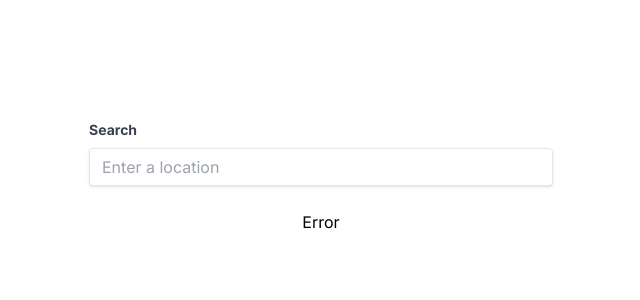
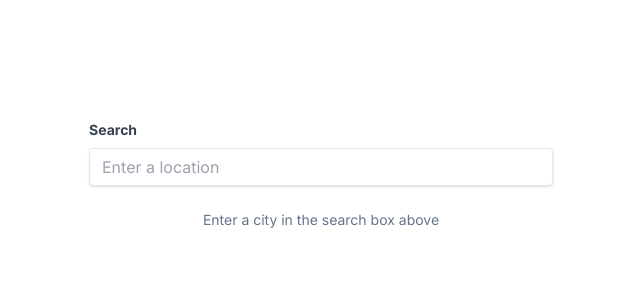
Before and after one commit to Allott/basic-weather-app, a Next.js app: page / in a window 1280 px wide. Shown: the top 300 px of the page, without its empty margins (319-959 px from the left). Built offline with nearby package versions, Linux system fonts and the light colour scheme; no server answers.

Commit message:
some RQ config

```diff
--- a/src/components/WeatherDisplay/index.tsx
+++ b/src/components/WeatherDisplay/index.tsx
@@ -3,6 +3,7 @@ import getWeather from "../../services/api/getWeather"
 import Weather from "./Weather"
 import Location from "./Location"
 import { type WeatherType } from '../../types/Weather'
+import P from "../P"
 
 type WeatherDisplayProps = {
     location: string
@@ -10,10 +11,16 @@ type WeatherDisplayProps = {
 
 const WeatherDisplay = ({ location }: WeatherDisplayProps) => {
 
-    const { data, isLoading, isError } = useQuery(['weather', location], () => getWeather(location))
 
-    if (isLoading) return <p>Loading...</p>
-    if (isError) return <p>Error</p>
+    const { data, isLoading, isError } = useQuery(
+        ['weather', location],
+        () => getWeather(location),
+        {enabled: !!location}
+    )
+
+    if (!location) return <P text='Enter a city in the search box above' />
+    if (isLoading) return <P text='Loading...' />
+    if (isError) return <P text='Error' />
 
     const weatherData: WeatherType = data.data;
 
```
